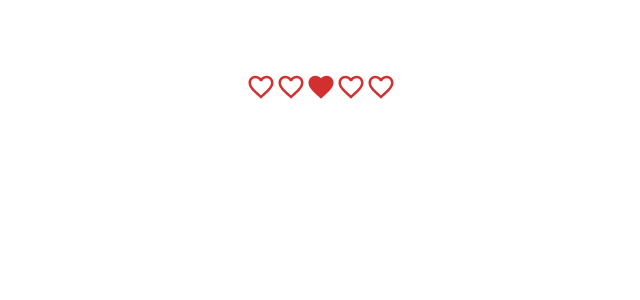
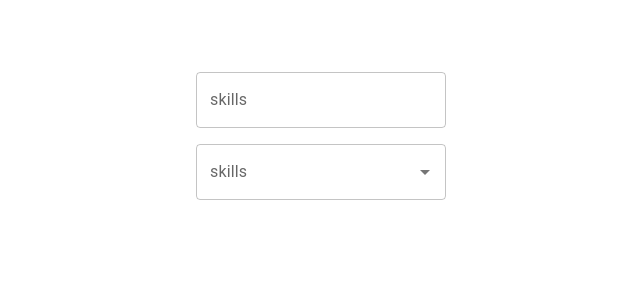
Before and after one commit to Radexman/MUI-React, a React (Vite) app: page / in a window 1280 px wide. Shown: the top 300 px of the page, without its empty margins (319-959 px from the left). Built offline with nearby package versions, Linux system fonts and the light colour scheme.

Commit message:
Autocomplete

```diff
--- a/src/App.tsx
+++ b/src/App.tsx
@@ -5,7 +5,8 @@
 // import MuiRadioButton from './components/MuiRadioButton';
 // import MuiCheckbox from './components/MuiCheckbox';
 // import MuiSwitch from './components/MuiSwitch';
-import MuiRating from './components/MuiRating';
+// import MuiRating from './components/MuiRating';
+import MuiAutocomplete from './components/MuiAutocomplete';
 import styles from './App.module.css';
 
 function App() {
@@ -19,7 +20,8 @@ function App() {
 				{/* <MuiRadioButton /> */}
 				{/* <MuiCheckbox /> */}
 				{/* <MuiSwitch /> */}
-				<MuiRating />
+				{/* <MuiRating /> */}
+				<MuiAutocomplete />
 			</div>
 		</>
 	);
--- /dev/null
+++ b/src/components/MuiAutocomplete.tsx
@@ -0,0 +1,53 @@
+import { useState } from 'react';
+import { Stack, Autocomplete, TextField } from '@mui/material';
+
+type Skill = {
+	id: number;
+	label: string;
+};
+
+const skills = ['HTML', 'CSS', 'JavaScript', 'TypeScript', 'React'];
+const skillsOptions = skills.map((skill, index) => ({
+	id: index + 1,
+	label: skill,
+}));
+
+const MuiAutocomplete = () => {
+	const [value, setValue] = useState<string | null>(null);
+	const [skill, setSkill] = useState<Skill | null>(null);
+	console.log({ value });
+	console.log({ skill });
+
+	return (
+		<Stack
+			spacing={2}
+			width='250px'
+		>
+			<Autocomplete
+				options={skills}
+				renderInput={(params) => (
+					<TextField
+						{...params}
+						label='skills'
+					/>
+				)}
+				value={value}
+				onChange={(_event: unknown, newValue: string | null) => setValue(newValue)}
+				freeSolo
+			/>
+			<Autocomplete
+				options={skillsOptions}
+				renderInput={(params) => (
+					<TextField
+						{...params}
+						label='skills'
+					/>
+				)}
+				value={skill}
+				onChange={(_event: unknown, newValue: Skill | null) => setSkill(newValue)}
+			/>
+		</Stack>
+	);
+};
+
+export default MuiAutocomplete;
```
